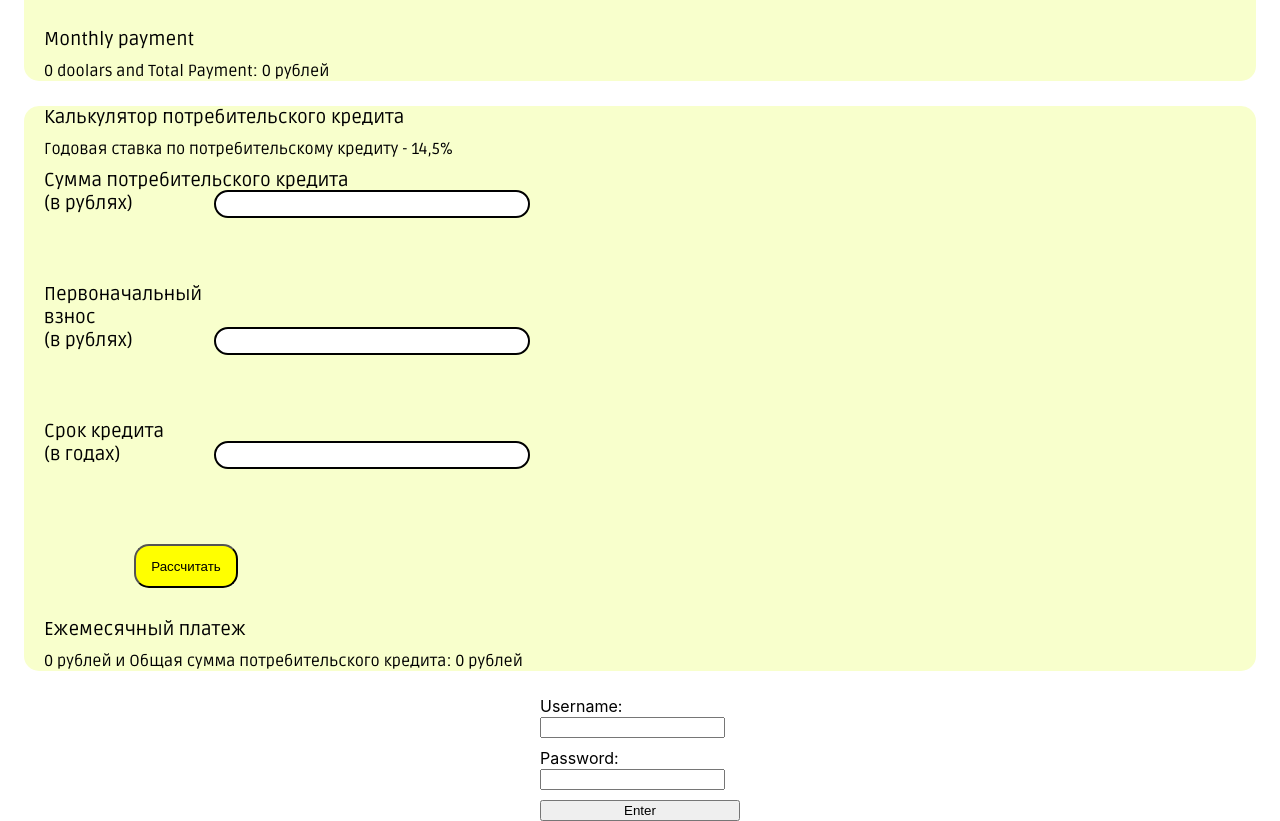
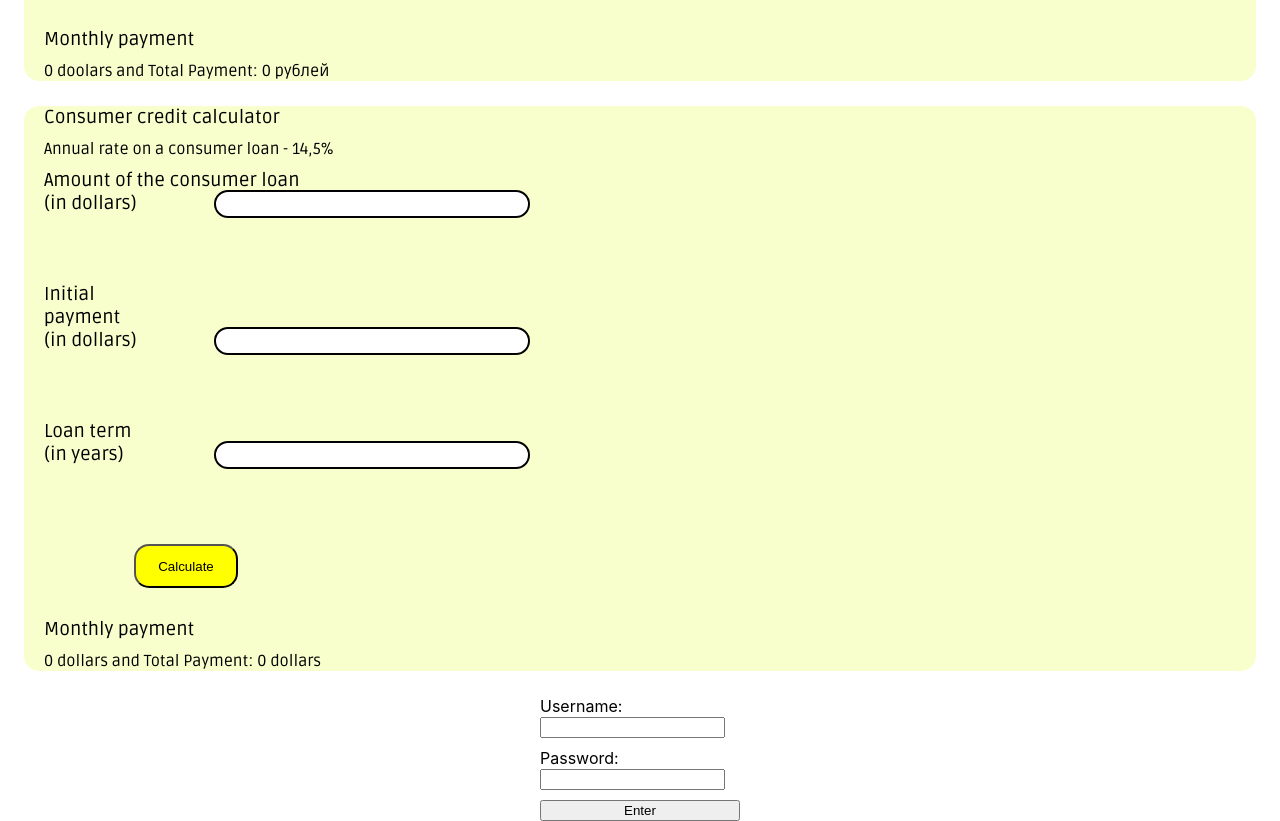
Before and after one commit to Martin13025/Bank-application, a React (Create React App) app in the folder frontend/my-bank/: page /admin in a window 1280 px wide. Shown: the part 1163-1984 px from the top of the page. Built offline with nearby package versions, Linux system fonts and the light colour scheme.

Commit message:
Update Calc3.js

```diff
--- a/frontend/my-bank/src/components/Calc3.js
+++ b/frontend/my-bank/src/components/Calc3.js
@@ -30,18 +30,18 @@ function Calc3() {
     );
     setMonthlyPayment(monthlyPayment);
     setTotalPayment(totalPayment);
-    console.log(`Рассчитанный ежемесячный платёж: ${monthlyPayment}
-        и Общая сумма ипотеки ${totalPayment}`);
+    console.log(`Monthly Payment: ${monthlyPayment}
+        and Total Payment ${totalPayment}`);
   };
 
   return (
     <div className="Calc2">
-      <h3>Калькулятор потребительского кредита</h3>
-      <p>Годовая ставка по потребительскому кредиту - 14,5%</p>
+      <h3>Consumer credit calculator</h3>
+      <p>Annual rate on a consumer loan - 14,5%</p>
       <div className="kredit">
         <h3>
-          Сумма потребительского кредита <br />
-          (в рублях)
+          Amount of the consumer loan <br />
+          (in dollars)
         </h3>
       </div>
       <div className="div2">
@@ -49,9 +49,9 @@ function Calc3() {
       </div>
       <div className="kredit">
         <h3>
-          Первоначальный <br />
-          взнос <br />
-          (в рублях)
+          Initial <br />
+          payment <br />
+          (in dollars)
         </h3>
       </div>
       <div className="div2">
@@ -62,22 +62,22 @@ function Calc3() {
       </div>
       <div className="kredit">
         <h3>
-          Срок кредита <br />
-          (в годах)
+          Loan term <br />
+          (in years)
         </h3>
       </div>
       <div className="div2">
         <input type="number" onChange={(e) => setTerm(e.target.value)}></input>
       </div>
       <button className="styleButton" onClick={handleCalculate}>
-        Рассчитать
+        Calculate
       </button>
 
       <div className="kredit">
-        <h3>Ежемесячный платеж</h3>
+        <h3>Monthly payment</h3>
         <p>
-          {monthlyPayment} рублей и Общая сумма потребительского кредита:{" "}
-          {totalPayment} рублей
+          {monthlyPayment} dollars and Total Payment:{" "}
+          {totalPayment} dollars
         </p>
       </div>
     </div>
```
